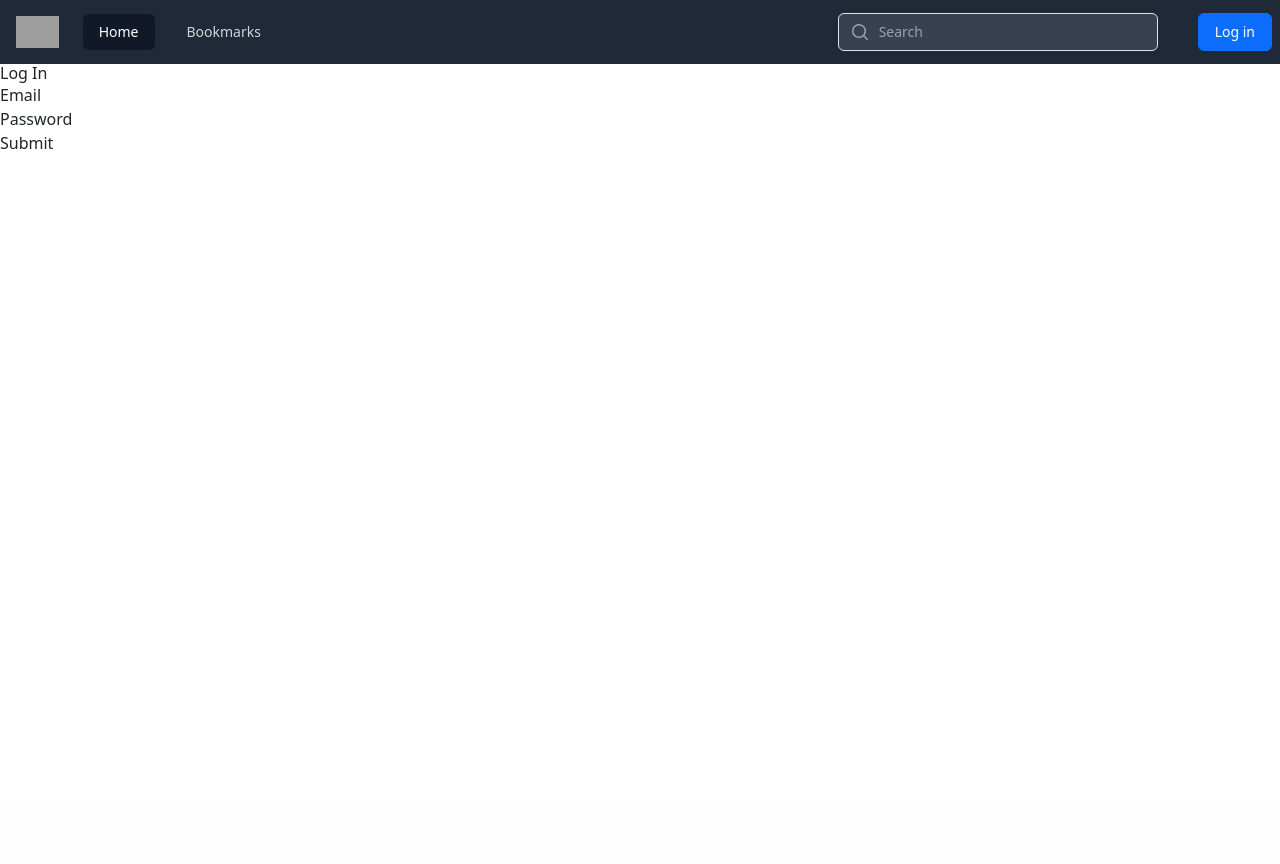
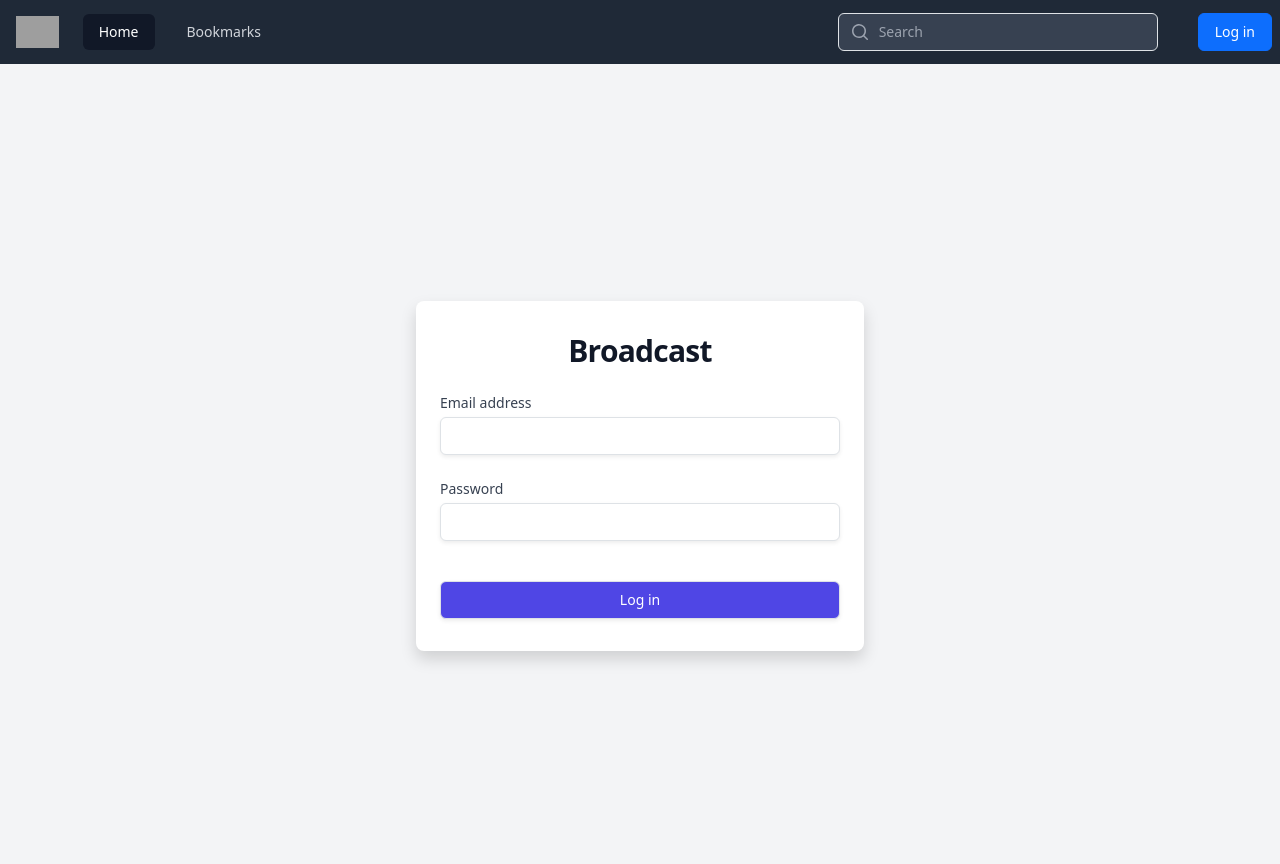
Before and after one commit to benong777/Broadkast, a Flask app: page /login in a window 1280 px wide. Before the commit the page ends 149 px from the top, so only its background shows below. Run offline with Flask 2, Linux system fonts and the light colour scheme; some libraries are stand-ins or nearby versions; grey boxes are pictures that could not be loaded.

Commit message:
Styled screen

```diff
--- a/templates/login.html
+++ b/templates/login.html
@@ -2,18 +2,32 @@
 {% block title %}Onsite status{% endblock %}
 
 {% block body %}
-  <h1>Log In</h1>
-  <form action="/login" method="POST">
-    <p>
-      Email <input type="text" name="email">
-    </p>
+  <div class="flex h-screen flex-col bg-gray-100 justify-center py-12 sm:px-6 lg:px-8">
+    <div class="mt-6 sm:mx-auto sm:w-full sm:max-w-md">
+      <div class="bg-white py-8 px-4 shadow sm:rounded-lg sm:px-10">
+        <form class="space-y-6" action="/login" method="POST">
+          <div class="sm:mx-auto sm:w-full sm:max-w-md">
+            <h2 class="mb-6 text-center text-3xl font-bold tracking-tight text-gray-900">Broadcast</h2>
+          </div>
+          <div>
+            <label for="email" class="block text-sm font-medium text-gray-700">Email address</label>
+            <div class="mt-1">
+              <input id="email" name="email" type="email" autocomplete="email" required class="block w-full appearance-none rounded-md border border-gray-300 px-3 py-2 placeholder-gray-400 shadow-sm focus:border-indigo-500 focus:outline-none focus:ring-indigo-500 sm:text-sm">
+            </div>
+          </div>
 
-    <p>
-      Password <input type="password" name="password">
-    </p>
+          <div>
+            <label for="password" class="block text-sm font-medium text-gray-700">Password</label>
+            <div class="mt-1">
+              <input id="password" name="password" type="password" autocomplete="current-password" required class="block w-full appearance-none rounded-md border border-gray-300 px-3 py-2 placeholder-gray-400 shadow-sm focus:border-indigo-500 focus:outline-none focus:ring-indigo-500 sm:text-sm">
+            </div>
+          </div>
 
-    <p>
-      <input type="submit">
-    </p>
-  </form>
+          <div class="pt-3">
+            <button type="submit" class="flex w-full justify-center rounded-md border border-transparent bg-indigo-600 py-2 px-4 text-sm font-medium text-white shadow-sm hover:bg-indigo-700 focus:outline-none focus:ring-2 focus:ring-indigo-500 focus:ring-offset-2">Log in</button>
+          </div>
+        </form>
+      </div>
+    </div>
+  </div>
 {% endblock %}
```
